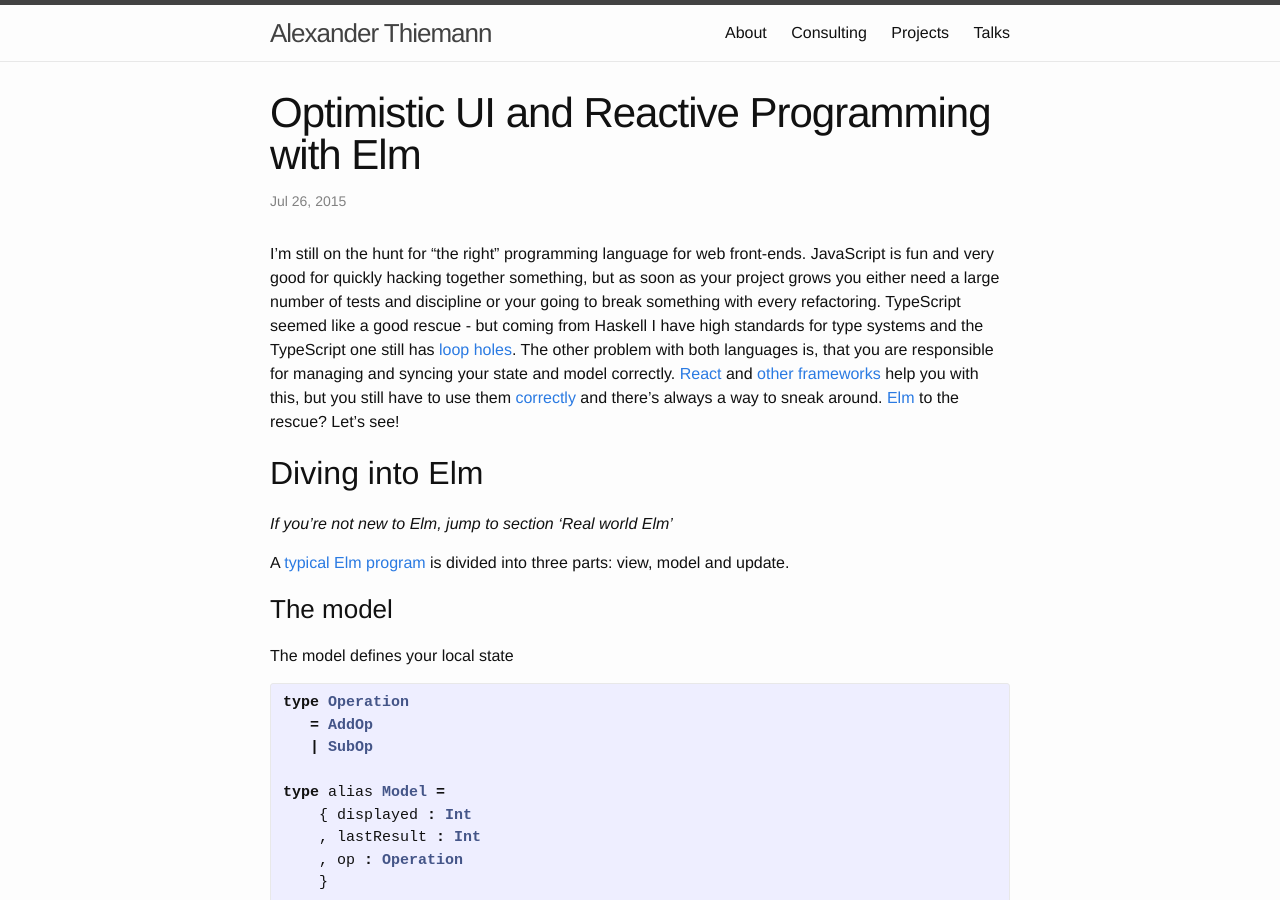
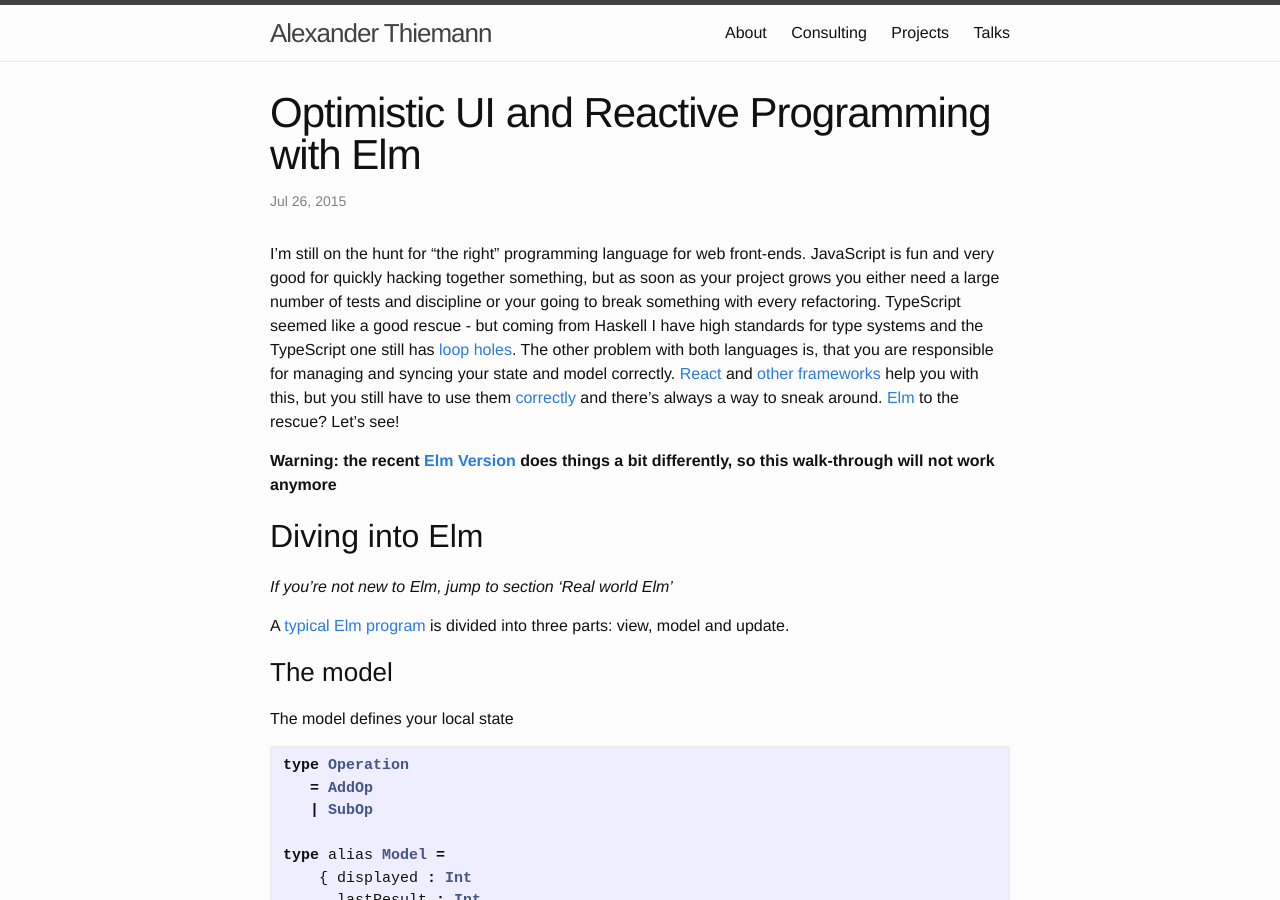
Before and after one commit to agrafix/homepage, a Jekyll site: the page built from _posts/2015-07-26-optimistic-ui-elm.markdown, in a window 1280 px wide and 900 px high. Built offline with Jekyll 4.4.1, drawn with Linux system fonts in a browser that asks for light colours.

Commit message:
add warning about outdated tutorial

```diff
--- a/_posts/2015-07-26-optimistic-ui-elm.markdown
+++ b/_posts/2015-07-26-optimistic-ui-elm.markdown
@@ -5,6 +5,8 @@ date:   2015-07-26 13:18:00
 ---
 
 I'm still on the hunt for "the right" programming language for web front-ends. JavaScript is fun and very good for quickly hacking together something, but as soon as your project grows you either need a large number of tests and discipline or your going to break something with every refactoring. TypeScript seemed like a good rescue - but coming from Haskell I have high standards for type systems and the TypeScript one still has [loop holes][ts-this]. The other problem with both languages is, that you are responsible for managing and syncing your state and model correctly. [React][react-js] and [other][rxjs] [frameworks][ember] help you with this, but you still have to use them [correctly][flux] and there's always a way to sneak around. [Elm][elm] to the rescue? Let's see!
+
+**Warning: the recent [Elm Version][elm-18] does things a bit differently, so this walk-through will not work anymore**
 
 ## Diving into Elm
 
@@ -292,6 +294,7 @@ Looking forward to your Feedback on [Reddit][reddit-post] and [HackerNews][hn-po
 [rxjs]: http://reactivex.io/
 [ember]: http://emberjs.com/
 [elm]: http://elm-lang.org/
+[elm-18]: http://elm-lang.org/blog/the-perfect-bug-report
 [elm-arch]: https://github.com/evancz/elm-architecture-tutorial/
 [elm-calc]: https://gist.github.com/agrafix/a267a7e0e34566aad829
 [elm-startapp]: http://package.elm-lang.org/packages/evancz/start-app/1.0.1
```
